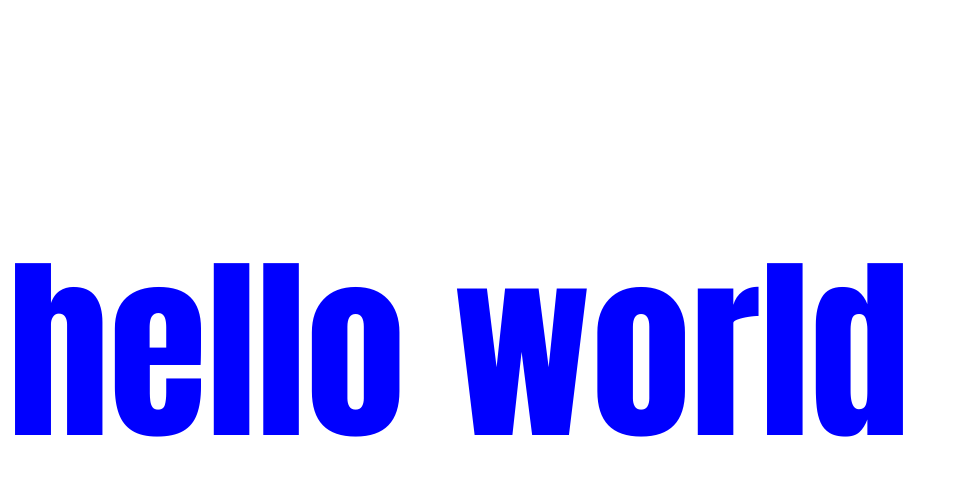
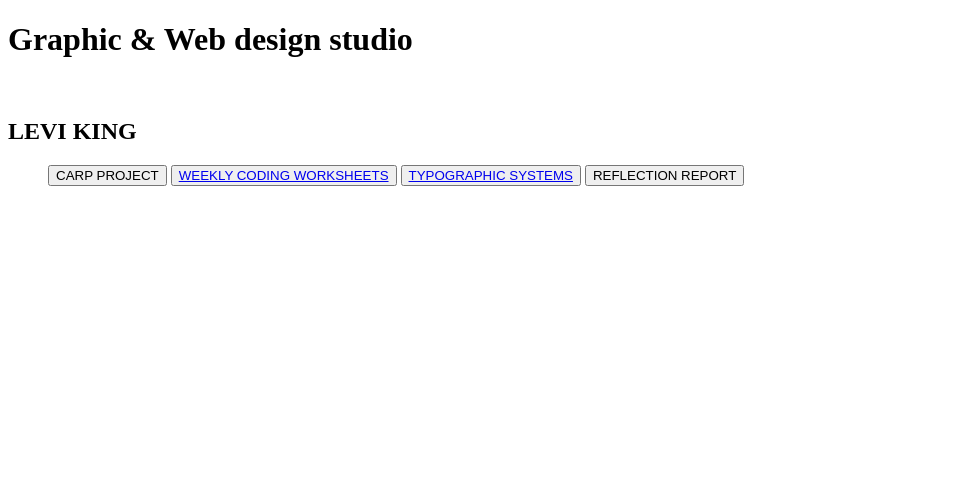
Before and after one commit to Levik03/Final-project, a plain HTML site: page index.html in a window 1280 px wide. Shown: the whole page, without its empty margins (0-958 px from the left). Drawn offline with Linux system fonts and the light colour scheme.

Commit message:
added nav buttons

```diff
--- a/index.html
+++ b/index.html
@@ -4,10 +4,19 @@
     <meta charset="UTF-8">
     <meta http-equiv="X-UA-Compatible" content="IE=edge">
     <meta name="viewport" content="width=device-width, initial-scale=1.0">
-    <title>Document</title>
+    <title>Levi King Website Project</title>
     <link rel="stylesheet" href="styles.css">
 </head>
 <body>
-    <p class="test">hello world</p>
+    <h1>Graphic & Web design studio</h1><br>
+    <h2>LEVI KING</h2>
+    <ul>
+        <div>
+            <button><a href="section-one"></a>CARP PROJECT</button>
+            <button><a href="section-two">WEEKLY CODING WORKSHEETS</a></button>
+            <button><a href="section-three">TYPOGRAPHIC SYSTEMS</a></button>
+            <button><a href="section-four"></a>REFLECTION REPORT</button>
+        </div>
+    </ul>
 </body>
 </html>
--- a/styles.css
+++ b/styles.css
@@ -1,5 +1,5 @@
 .test{
     color: blue;
-    font-size: 200px;
+    font-size:x-large;
     font-family: Impact, Haettenschweiler, 'Arial Narrow Bold', sans-serif;
 }
```
